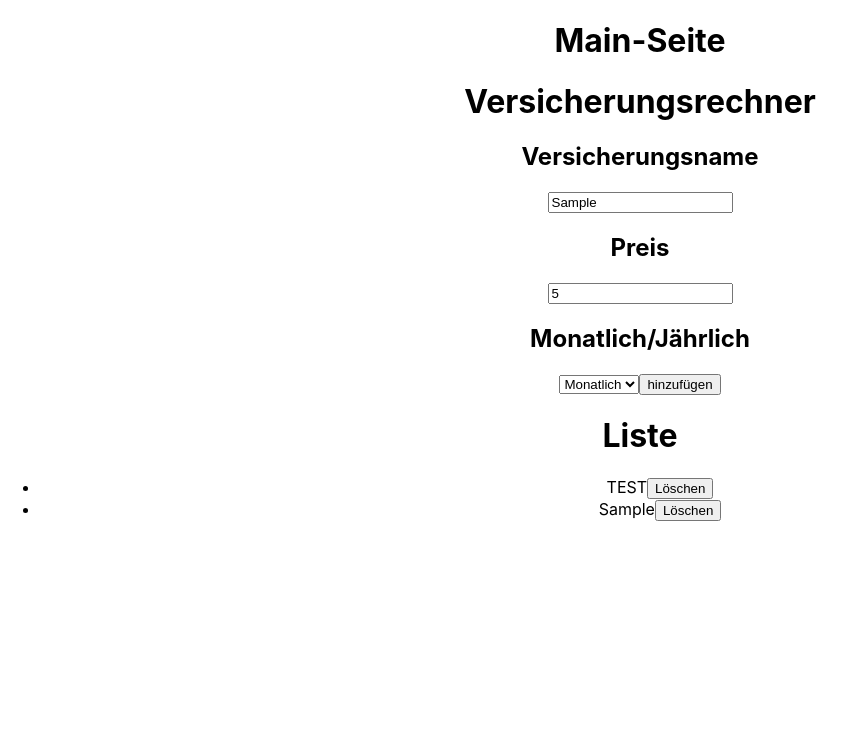
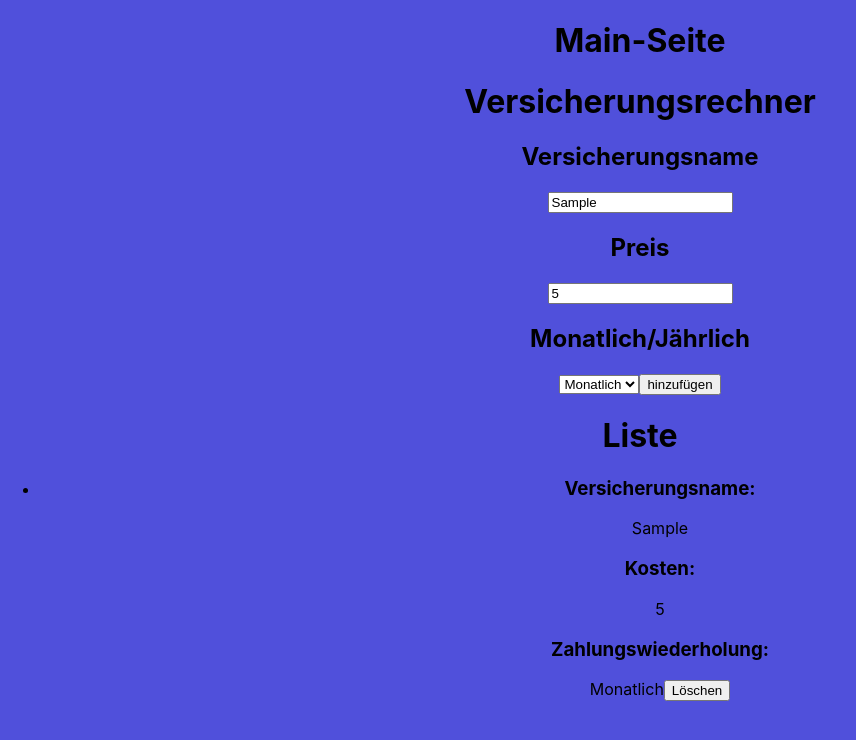
Before and after one commit to justindavidcalle/versicherungsrechner, a React (Create React App) app: page / in a window 1280 px wide. Both pictures are taken after typing "Sample", "5" into the empty fields and a click on the button "hinzufügen". Shown: the top 740 px of the page, without its empty margins (0-856 px from the left). Built offline with nearby package versions, Linux system fonts and the light colour scheme.

Commit message:
Komponente erstellt
Eine Komponente in Zwei geteilt und Dropdownliste funktioniert einwandsfrei

```diff
--- /dev/null
+++ b/src/components/InsuranceForm.jsx
@@ -0,0 +1,47 @@
+import { useState } from "react"
+
+export function InsuranceForm(props) {
+
+    const [insuranceName, setInsuranceName] = useState('')
+    const [insurancePrice, setInsurancePrice] = useState('')
+    const [paymentOption, setPaymentOption] = useState('Monatlich')
+
+    function makelist(e){
+        e.preventDefault()
+
+
+
+        props.onSubmit(insuranceName, insurancePrice, paymentOption)
+
+    }
+
+    return(
+        <>
+        <h1>Versicherungsrechner</h1>
+            <form onSubmit={makelist}>
+                <h2>Versicherungsname</h2>
+                <input
+                value={insuranceName}
+                onChange={e => setInsuranceName(e.target.value)}
+                type="text"
+                placeholder="Name der Firma"/>
+                <h2>Preis</h2>
+                <input
+                value={insurancePrice}
+                onChange={e => setInsurancePrice(e.target.value)}
+                type="number"
+                placeholder="Beträge die sie bezahlen"
+                />
+                <h2>Monatlich/Jährlich</h2>
+                <label>
+                    <select value={paymentOption} onChange={e =>setPaymentOption(e.target.value)}>
+                        <option>Monatlich</option>
+                        <option>Jährlich</option>
+                    </select>
+                </label>
+
+                <button>hinzufügen</button>
+            </form>
+            </>
+    )
+}
--- a/src/components/calculator.jsx
+++ b/src/components/calculator.jsx
@@ -1,22 +1,24 @@
 import { useState } from "react"
+import { InsuranceForm } from "./InsuranceForm"
 
 
 export default function Calculator(){
 
-    const [insuranceName, setInsuranceName] = useState('')
     const [costlist, setCostlist] = useState([])
 
-    function makelist(e){
-        e.preventDefault()
-
+    function addCost(name, price, option) {
         setCostlist(currentcost => {
             return[
                 ...currentcost,
                     {id: crypto.randomUUID(),
-                    name: insuranceName}
+                    name,
+                    price,
+                    option}
             ]
         })
     }
+
+
 
     function deleteCost(id) {
         setCostlist(currentcost => {
@@ -27,40 +29,26 @@ export default function Calculator(){
     console.log(costlist)
 
     return(
+
         <div id="calculator">
-            <h1>Versicherungsrechner</h1>
-            <form onSubmit={makelist}>
-                <h2>Versicherungsname</h2>
-                <input
-                value={insuranceName}
-                onChange={e => setInsuranceName(e.target.value)}
-                type="text"
-                placeholder="Name der Firma"/>
-                <h2>Preis</h2>
-                <input type="number" placeholder="Beträge die sie bezahlen" min="0"/>
-                <h2>Monatlich/Jährlich</h2>
-                <label>
-                    <select>
-                        <option>Monatlich</option>
-                        <option>Jährlich</option>
-                    </select>
-                </label>
-
-                <button>hinzufügen</button>
-            </form>
+            <InsuranceForm onSubmit={addCost}/>
             <h1>Liste</h1>
             <ul>
-
-                <li>
-                    <label>TEST</label>
-                    <button>Löschen</button>
-                </li>
                 {costlist.length === 0 && "Keine Kosten"}
                 {costlist.map(cost => {
                     return(
                     <li key={cost.id}>
                         <label>
+                            <h3>Versicherungsname:</h3>
                             {cost.name}
+                        </label>
+                        <label >
+                            <h3>Kosten:</h3>
+                            {cost.price}
+                        </label>
+                        <label>
+                            <h3>Zahlungswiederholung:</h3>
+                            {cost.option}
                         </label>
                         <button onClick={() => deleteCost(cost.id)}>Löschen</button>
                     </li>
--- /dev/null
+++ b/src/css/main.css
@@ -0,0 +1,3 @@
+body{
+    background-color: #5050DB;
+}
--- a/src/pages/main.js
+++ b/src/pages/main.js
@@ -1,4 +1,5 @@
 import Calculator from "../components/calculator";
+import "../css/main.css"
 
 
 export default function Main(){
```
